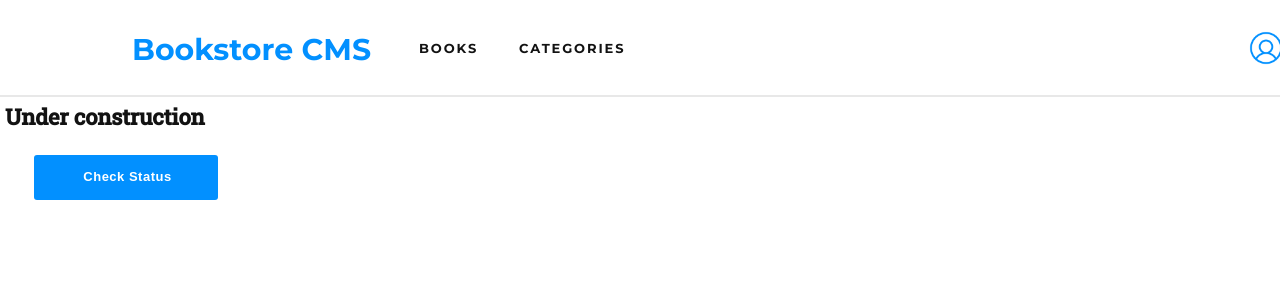
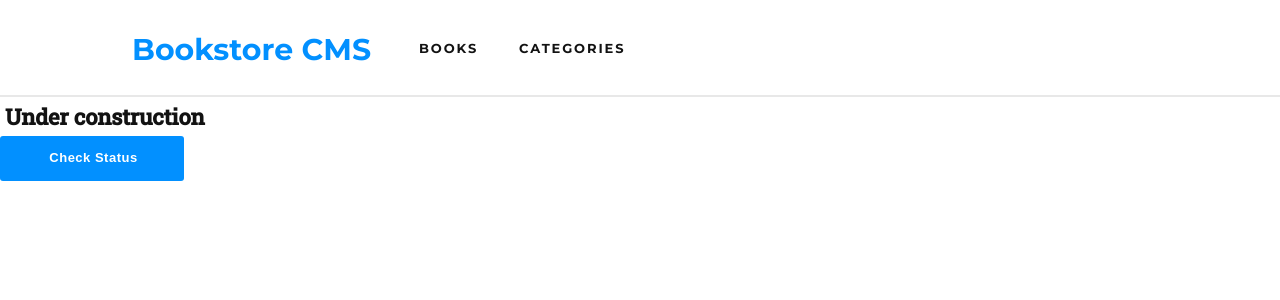
Before and after one commit to abdulrahmanshr75/Book-Store-React.js, a React (Create React App) app: page /Categories in a window 1280 px wide. Shown: the top 300 px of the page. Built offline with nearby package versions, Linux system fonts and the light colour scheme.

Commit message:
review changes

```diff
--- a/src/App.css
+++ b/src/App.css
@@ -8,7 +8,6 @@ header {
   width: 100%;
   height: auto;
   z-index: 1;
-
 }
 
 body {
@@ -146,15 +145,16 @@ body {
 }
 
 .form-container {
-  margin-left: 9.25rem;
+  margin-left: 130px;
   height: 25vh;
 }
 
 input {
-  width: 291px;
+  width: 366px;
   height: 2.813rem;
   padding: 8px;
-  margin: 12px;
+  margin-left: 0;
+  margin-right: 9px;
   border-radius: 4px;
   border: solid 1px #e8e8e8;
   background-color: #fff;
@@ -193,7 +193,6 @@ select {
 .submit {
   width: 11.5rem;
   height: 2.813rem;
-  margin: 1.188rem 0 0 2.125rem;
   padding: 0.801rem 1.188rem 0.886rem 1.375rem;
   border-radius: 3px;
   background-color: #0290ff;
@@ -245,7 +244,7 @@ select {
 
 .user {
   position: relative;
-  left: 580px;
+  left: 634px;
   width: 40px;
   cursor: pointer;
 }
```
Also changed, not shown: src/components/Navbar.js (+7 -7 lines).
